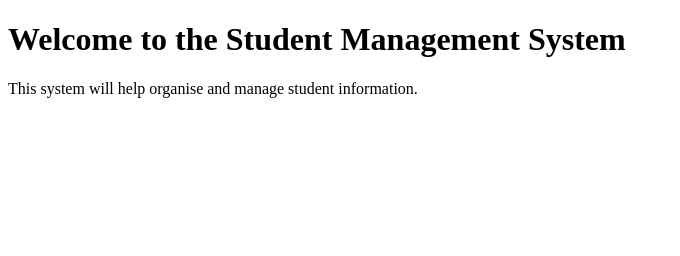
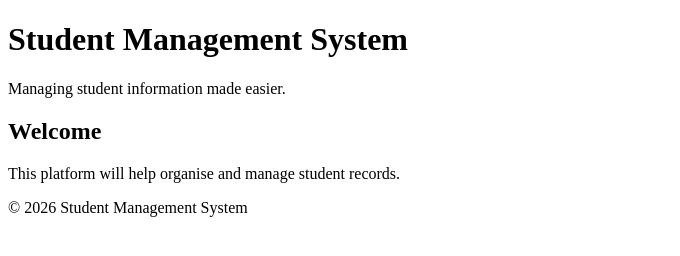
Before and after one commit to agathaapio79-ux/Student-Management-System, a plain HTML site: page index.html in a window 1280 px wide. Shown: the whole page, without its empty margins (0-680 px from the left). Drawn offline with Linux system fonts and the light colour scheme.

Commit message:
Improve HTML starter page structure

```diff
--- a/index.html
+++ b/index.html
@@ -8,9 +8,19 @@
 </head>
 <body>
 
-    <h1>Welcome to the Student Management System</h1>
+    <header>
+        <h1>Student Management System</h1>
+        <p>Managing student information made easier.</p>
+    </header>
 
-    <p>This system will help organise and manage student information.</p>
+    <main>
+        <h2>Welcome</h2>
+        <p>This platform will help organise and manage student records.</p>
+    </main>
+
+    <footer>
+        <p>&copy; 2026 Student Management System</p>
+    </footer>
 
 </body>
 </html>
```
